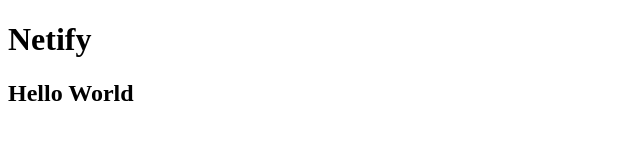
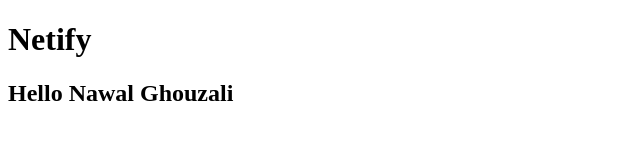
Before and after one commit to Incovidal/netify-tuto, a plain HTML site: page index.html in a window 1280 px wide. Shown: the whole page, without its empty margins (0-640 px from the left). Drawn offline with Linux system fonts and the light colour scheme.

Commit message:
hello test

```diff
--- a/index.html
+++ b/index.html
@@ -8,7 +8,7 @@
 </head>
 <body>
     <h1>Netify</h1>
-    <h2>Hello World</h2>
+    <h2>Hello Nawal Ghouzali</h2>
 
 </body>
 </html>
```
